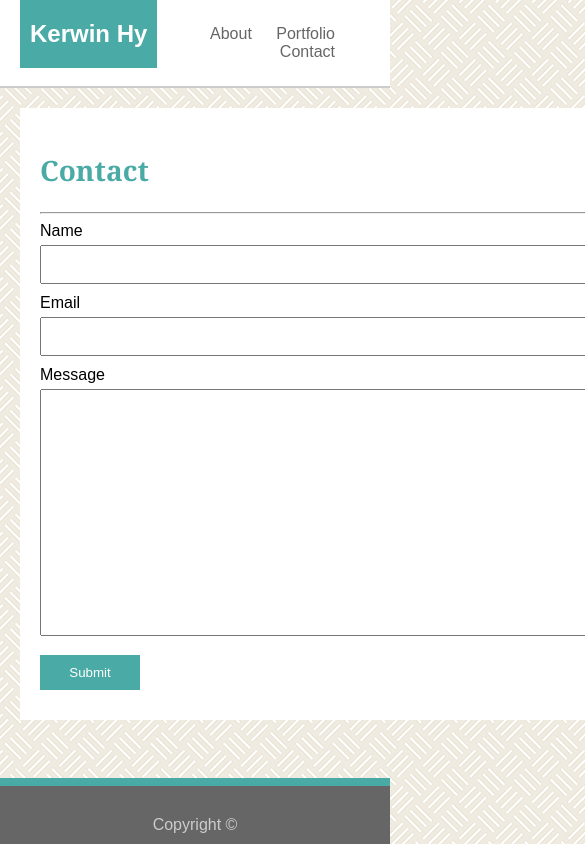
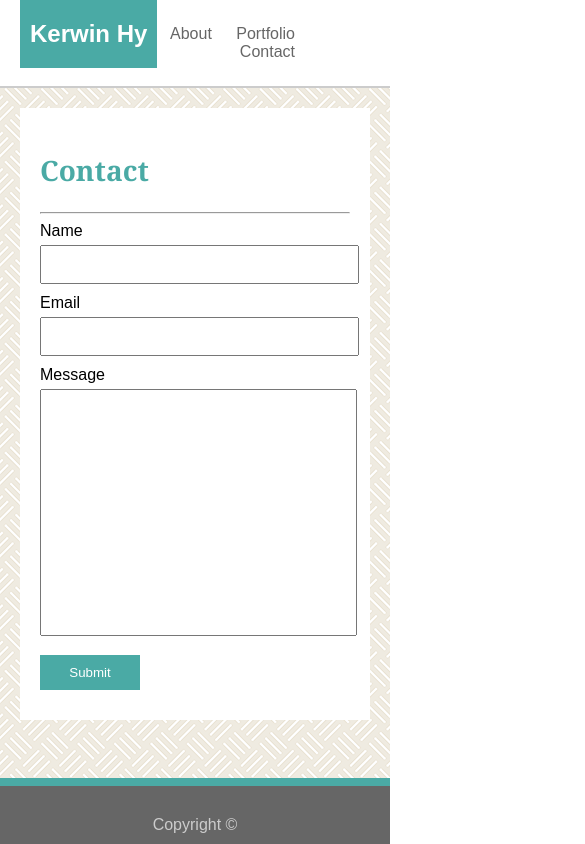
Before and after one commit to seiretsym/responsive-portfolio, a plain HTML site: page contact.html in a window 390 px wide. Shown: the top 844 px of the page, 585 px wide, since content can reach past the window. Drawn offline with Linux system fonts and the light colour scheme.

Commit message:
adjust width for content, input, and textarea for responsive design

```diff
--- a/assets/css/style.css
+++ b/assets/css/style.css
@@ -104,6 +104,7 @@ a:focus {
     margin-top: 20px;
     margin-bottom: 80px;
     padding: 20px;
+    width: 100%;
 }
 
 /* used for content */
@@ -137,21 +138,11 @@ h2 {
     font-weight: lighter;
 }
 
-form {
-    width: 960px;
-}
-
-input {
+input, textarea{
     margin: 5px 0px 10px 0px;
     padding: 10px;
-    width: 97.5%;
-}
-
-textarea.message {
-    width: 97.7%;
-    margin: 5px 0px 10px 0px;
+    width: 95%;
     resize: none;
-    padding: 10px;
 }
 
 input.submit {
@@ -165,20 +156,20 @@ input.submit {
 @media only screen and (max-width: 980px) {
     .container {
         max-width: 910px;
-        margin: 0px 20px;
+        margin: 0px 60px 0px 20px;
     }
 }
 
 @media only screen and (max-width: 768px) {
     .container {
         max-width: 718px;
-        margin: 0px 20px;
+        margin: 0px 60px 0px 20px;
     }
 }
 
 @media only screen and (max-width: 640px) {
     .container {
         max-width: 590px;
-        margin: 0px 20px;
+        margin: 0px 60px 0px 20px;
     }
 }
```
